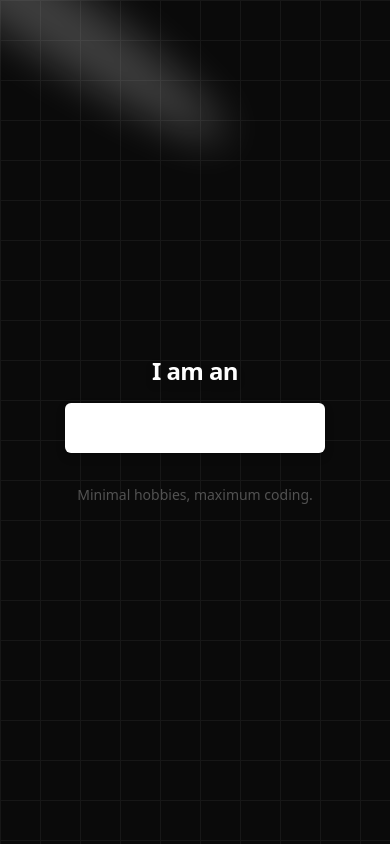
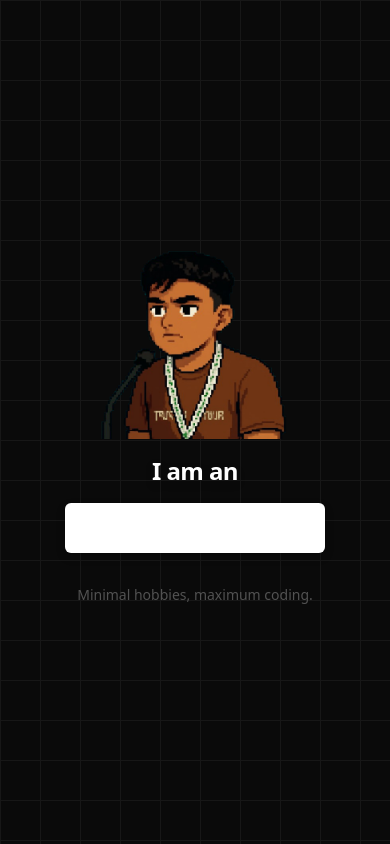
Before and after one commit to Asad-bot07/Portfolio-2.0, a React (Vite) app: page / in a window 390 px wide. Built offline with nearby package versions, Linux system fonts and the light colour scheme.

Commit message:
The landing page done, and My pfp added

```diff
--- a/src/App.tsx
+++ b/src/App.tsx
@@ -4,17 +4,70 @@ import { Spotlight } from "./Components/UI/Spotlight";
 import { motion } from "motion/react";
 import { TextFlip } from "./Components/Fonts/Text-flip";
 import { fadeUpVariant, fadeUpVariant2 } from "./Utils/Animations";
+import Asad from "./assets/Asad.png";
 
 export const App: React.FC = () => {
+  if (window.matchMedia("(max-width: 768px)").matches) {
+    return (
+      <div className="flex-col relative flex min-h-screen overflow-hidden  bg-black/[0.96] antialiased items-center justify-center">
+        <motion.img
+          src={Asad}
+          alt=""
+          className="z-10 sm:size-60 size-50"
+          variants={fadeUpVariant}
+          initial="hidden"
+          animate="visible"
+        />
+        <div
+          className={cn(
+            "pointer-events-none absolute inset-0 [background-size:40px_40px] select-none [background-image:linear-gradient(to_right,#171717_1px,transparent_1px),linear-gradient(to_bottom,#171717_1px,transparent_1px)]"
+          )}
+        />
+        {/* <Spotlight
+        className="-top-10 -left-10 md:-top-20 md:left-80 z-10"
+        fill="white"
+      /> */}
+        <motion.div variants={fadeUpVariant} initial="hidden" animate="visible">
+          <motion.div className="relative mx-4 my-4 flex flex-col items-center justify-center gap-4 text-center sm:mx-0 sm:mb-0 sm:flex-row">
+            <TextFlip
+              words={[
+                "Frontend Developer",
+                "UI/UX Designer",
+                "AI/ML",
+                "Tech Enthusiast",
+              ]}
+            />
+          </motion.div>
+        </motion.div>
+        <motion.p
+          className="mt-4 text-center text-sm text-neutral-600 dark:text-neutral-400 z-50"
+          variants={fadeUpVariant2}
+          initial="hidden"
+          animate="visible"
+        >
+          Minimal hobbies, maximum coding.
+        </motion.p>
+      </div>
+    );
+  }
+
   return (
     <div className="flex-col relative flex min-h-screen overflow-hidden  bg-black/[0.96] antialiased items-center justify-center">
+      <motion.img
+        src={Asad}
+        alt=""
+        className="z-10 sm:size-60 size-50"
+        variants={fadeUpVariant}
+        initial="hidden"
+        animate="visible"
+      />
       <div
         className={cn(
           "pointer-events-none absolute inset-0 [background-size:40px_40px] select-none [background-image:linear-gradient(to_right,#171717_1px,transparent_1px),linear-gradient(to_bottom,#171717_1px,transparent_1px)]"
         )}
       />
       <Spotlight
-        className="-top-40 left-0 md:-top-20 md:left-60 z-10"
+        className="-top-10 -left-10 md:-top-20 md:left-80 z-10"
         fill="white"
       />
       <motion.div variants={fadeUpVariant} initial="hidden" animate="visible">
```
Also changed, not shown: src/assets/Asad.png (added).
